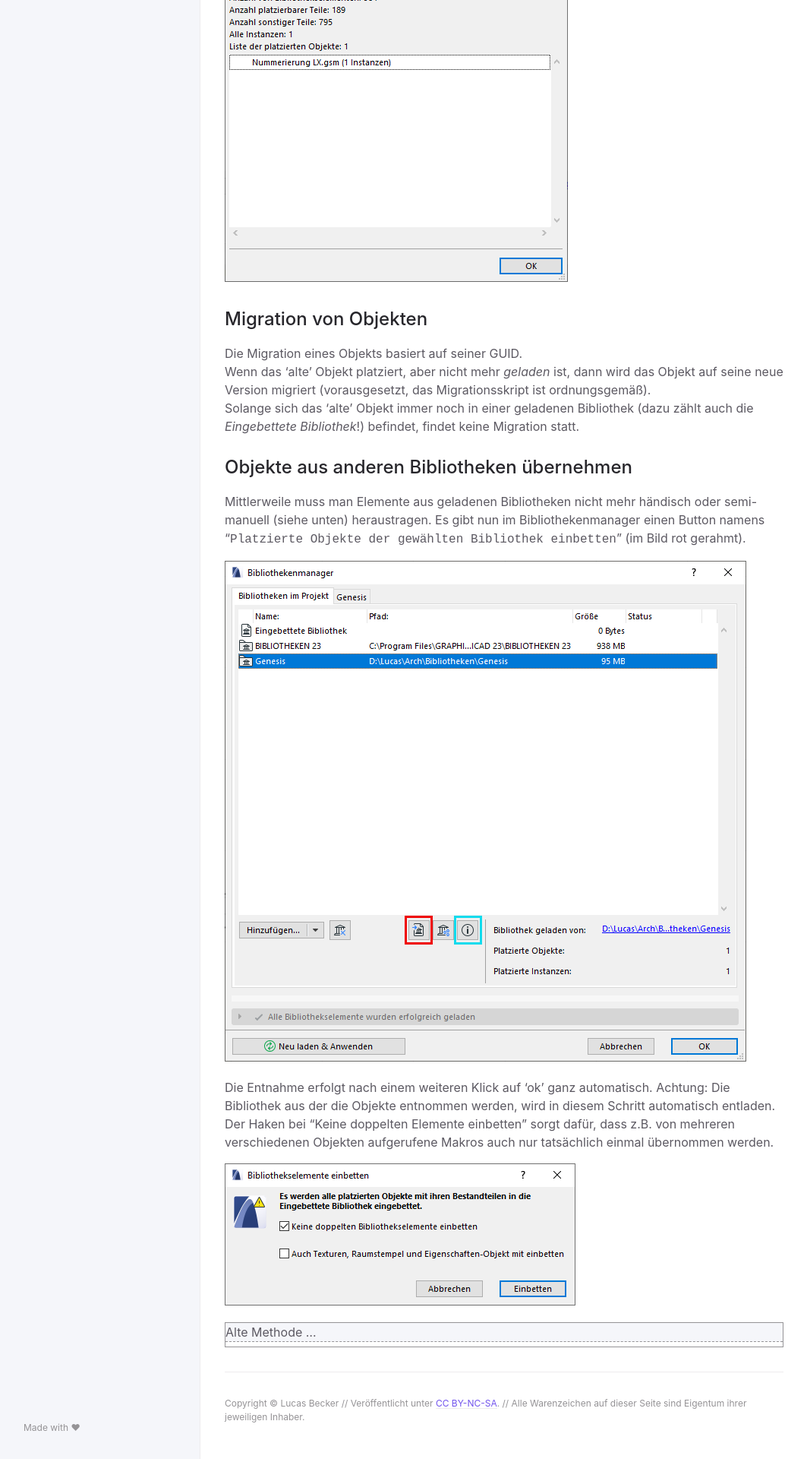
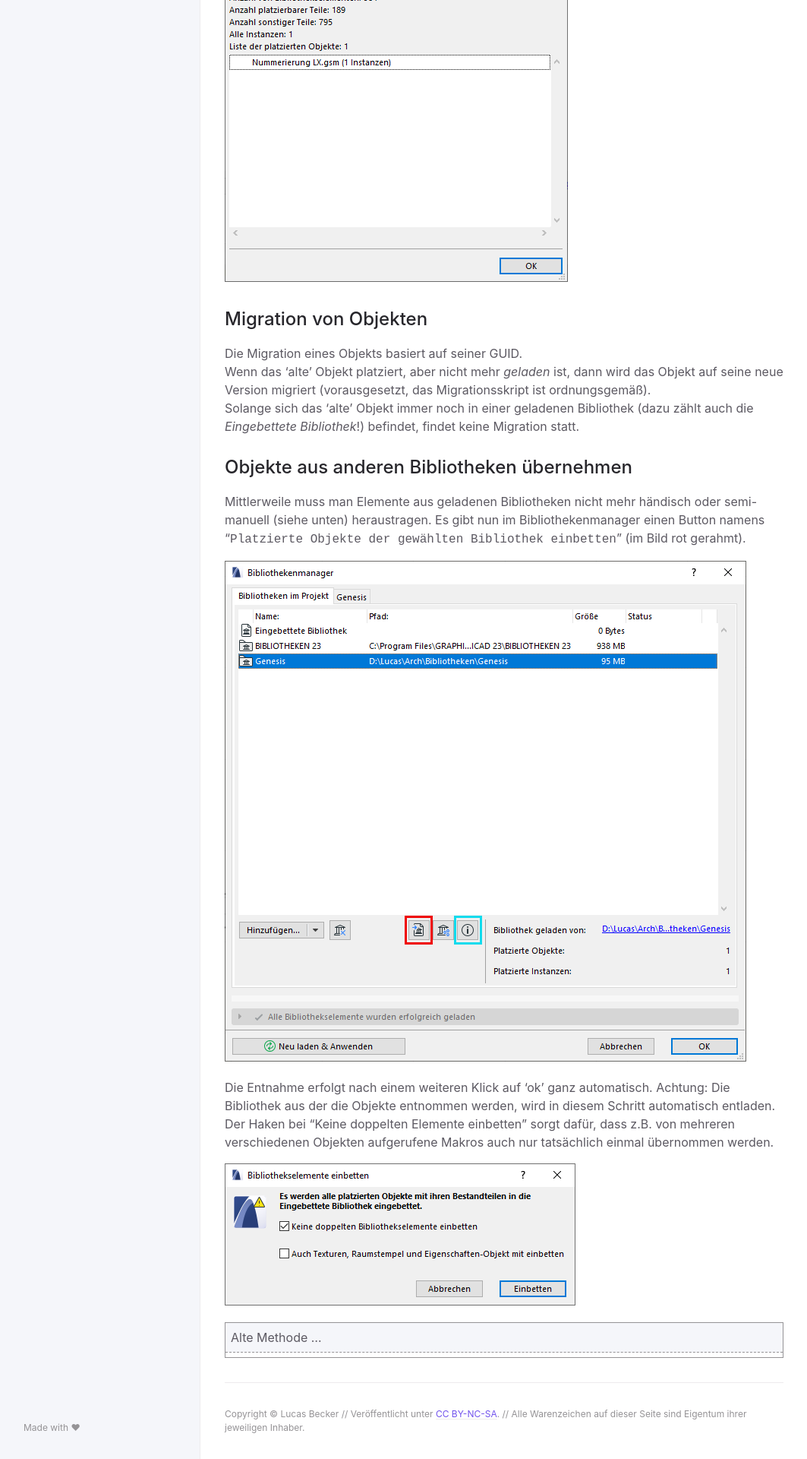
Before and after one commit to runxel/archicad-wiki, a Jekyll site: the page built from _pages/Bibliotheken.md, in a window 1280 px wide. Shown: the part 1111-3031 px from the top of the page at 76% size, without its empty margins (108-1171 px from the left). Built offline with Jekyll 4.4.1, drawn with Linux system fonts in a browser that asks for light colours.

Commit message:
update css

```diff
--- a/_sass/overrides.scss
+++ b/_sass/overrides.scss
@@ -33,4 +33,5 @@ summary {
     margin-bottom: 6px;
     background-color: $sidebar-color;
     border-bottom: 1px dashed $grey-dk-000;
+    padding: 7px;
 }
```
